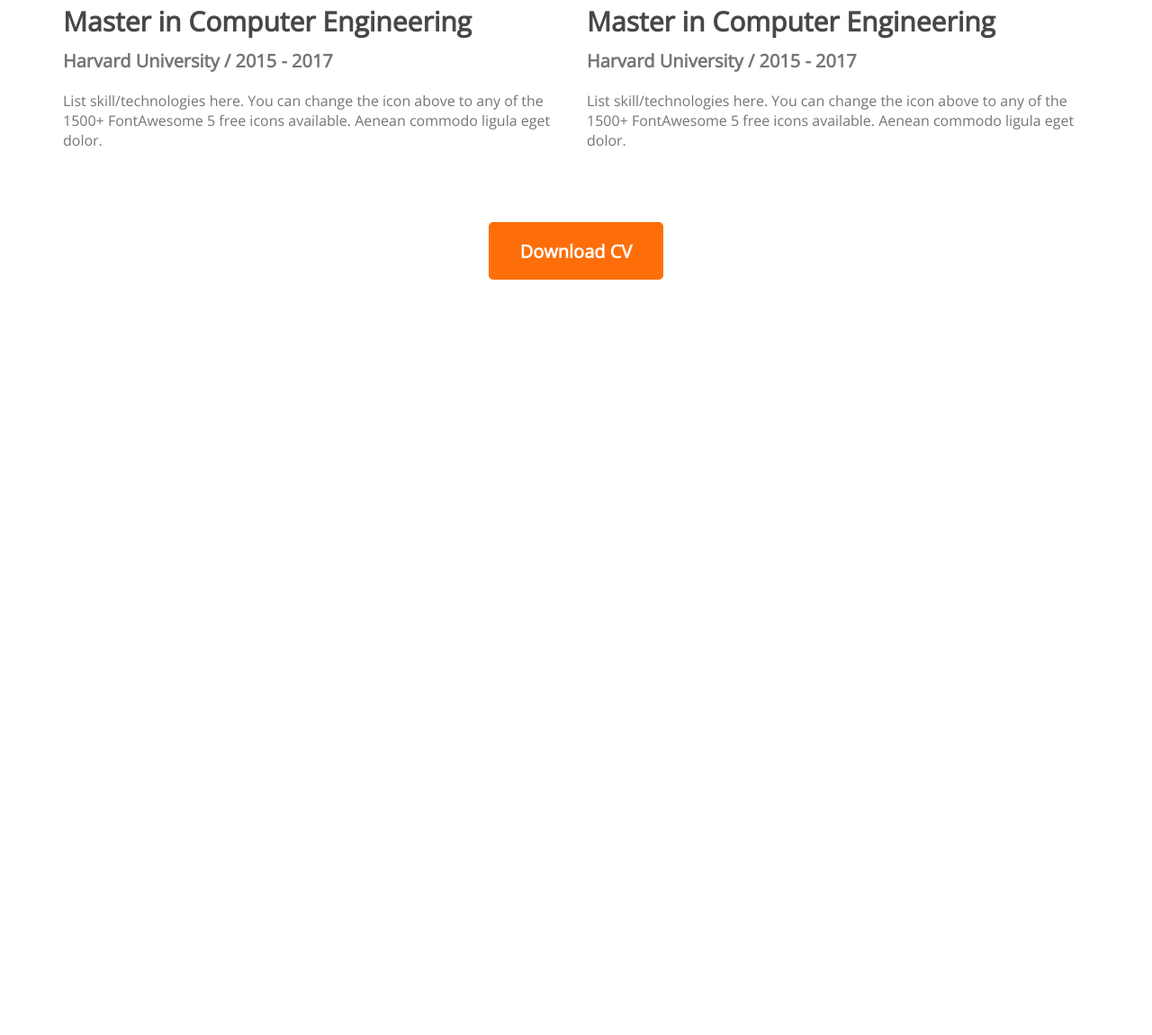
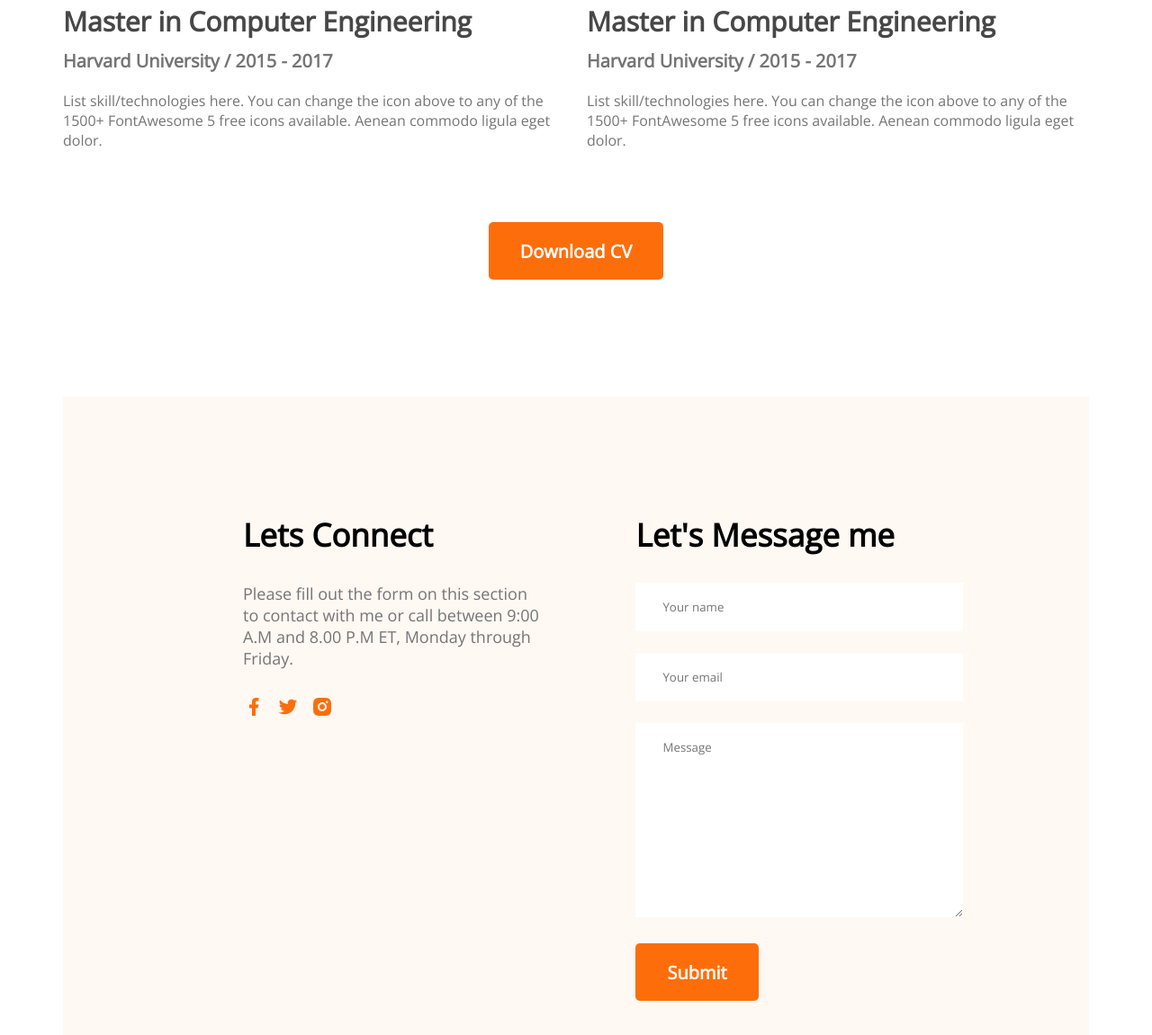
Before and after one commit to asrafsujan247/developer-portfolio, a plain HTML site: page index.html in a window 1280 px wide. Shown: the part 2711-3862 px from the top of the page at 90% size. Before the commit the page ends 3022 px from the top, so only its background shows below. Drawn offline with nearby package versions, Linux system fonts and the light colour scheme.

Commit message:
contact section added

```diff
--- a/index.html
+++ b/index.html
@@ -154,6 +154,33 @@
                 <button class="button-primary">Download CV</button>
             </div>
         </section>
+        <!-- contact section -->
+        <section class="contact">
+            <div>
+                <h3 class="section-title">Lets Connect</h3>
+                <p class="section-description">Please fill out the form on this section to contact with me or call between 9:00 A.M and 8.00 P.M ET, Monday through Friday.</p>
+                <a href="">
+                    <img src="images/icons/facebook.png" alt="">
+                </a>
+                <a href="">
+                    <img src="images/icons/twitter.png" alt="">
+                </a>
+                <a href="">
+                    <img src="images/icons/insta.png" alt="">
+                </a>
+            </div>
+            <div>
+                <h3 class="section-title">Let's Message me</h3>
+                <form action="">
+                    <input type="text" name="" id="" placeholder="Your name">
+                    <input type="email" name="" id="" placeholder="Your email">
+                    <textarea name="" id="" cols="30" rows="10" placeholder="Message"></textarea>
+                    <input class="button-primary" type="submit" value="Submit">
+
+                </form>
+            </div>
+
+        </section>
 
     </main>
     <footer>
--- a/styles/portfolio.css
+++ b/styles/portfolio.css
@@ -185,3 +185,23 @@ section {
     text-align: center;
     margin-top: 50px;
 }
+/* contact section */
+.contact{
+    display: flex;
+    gap: 100px;
+    background: #FFF8F3;
+    padding:130px 200px;
+}
+.contact .section-title{
+    text-align: left;
+}
+.contact input[type="text"], input[type="email"] , textarea{
+    margin-bottom: 24px;
+    border: 0;
+    width:100%;
+    padding:18px 30px;
+}
+.contact a{
+    text-decoration: none;
+    margin-right: 10px;
+}
```
